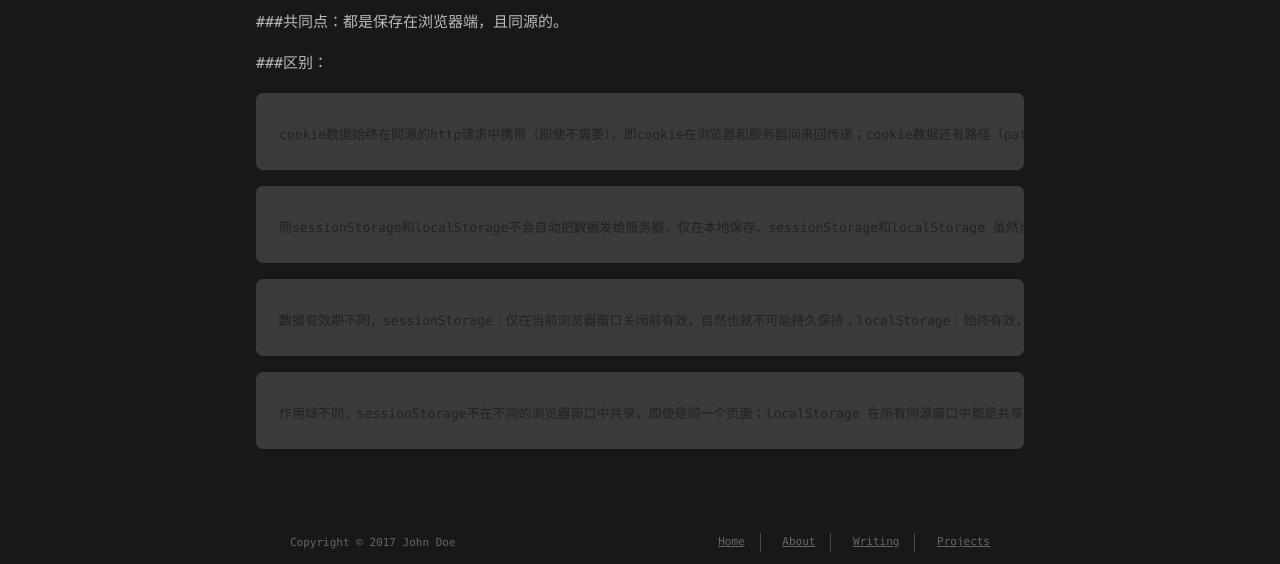
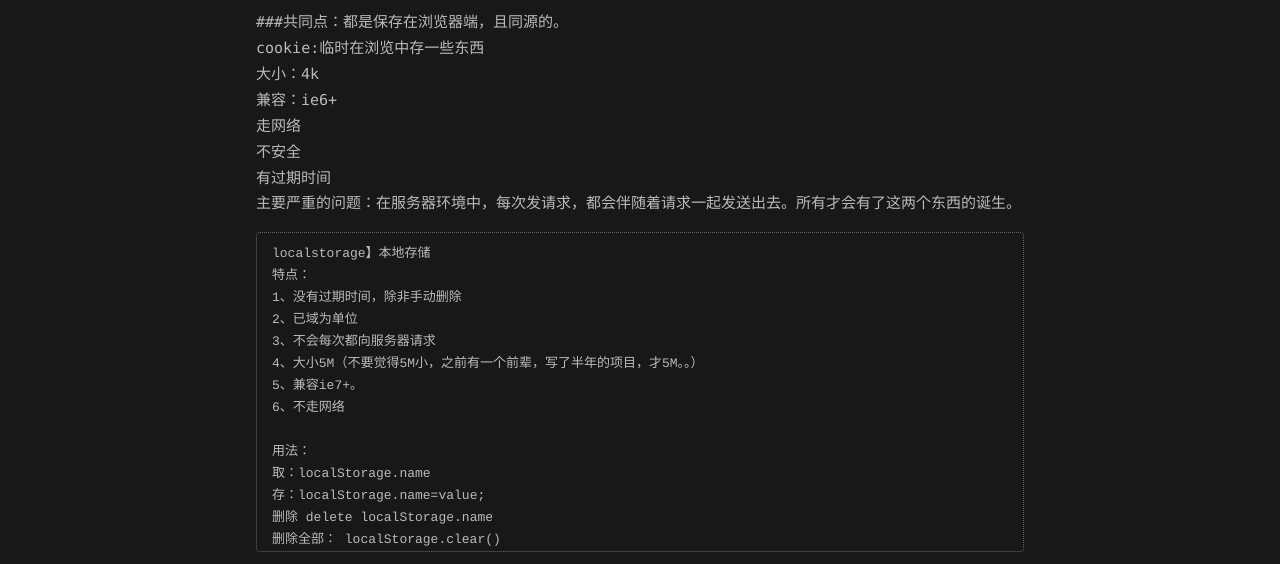
Before and after one commit to rubycountryside/rubycountryside.github.io, a plain HTML site: page 2017/11/14/first/index.html in a window 1280 px wide. Shown: the part 368-932 px from the top of the page. Drawn offline with Linux system fonts and the light colour scheme.

Commit message:
Site updated: 2017-11-14 21:21:03

```diff
--- a/2017/11/14/first/index.html
+++ b/2017/11/14/first/index.html
@@ -6,16 +6,16 @@
     <meta http-equiv="X-UA-Compatible" content="IE=edge">
     <meta name="HandheldFriendly" content="True">
     <meta name="viewport" content="width=device-width, initial-scale=1, maximum-scale=1" />
-    <meta name="description" content="###共同点：都是保存在浏览器端，且同源的。 ###区别： 1cookie数据始终在同源的http请求中携带（即使不需要），即cookie在浏览器和服务器间来回传递；cookie数据还有路径（path）的概念，可以限制cookie只属于某个路径下。存储大小限制也不同，cookie数据不能超过4k，同时因为每次http请求都会携带cookie，所以cookie只适合保存很小的数据，如会话标识。 1而">
+    <meta name="description" content="###共同点：都是保存在浏览器端，且同源的。cookie:临时在浏览中存一些东西       大小：4k       兼容：ie6+       走网络       不安全       有过期时间      主要严重的问题：在服务器环境中，每次发请求，都会伴随着请求一起发送出去。所有才会有了这两个东西的诞生。 localstorage】本地存储 特点： 1、没有过期时间，除非手动删除 2、已域为单">
 <meta property="og:type" content="article">
 <meta property="og:title" content="cookies，sessionStorage和localStorage的区别">
 <meta property="og:url" content="http://yoursite.com/2017/11/14/first/index.html">
 <meta property="og:site_name" content="Hexo">
-<meta property="og:description" content="###共同点：都是保存在浏览器端，且同源的。 ###区别： 1cookie数据始终在同源的http请求中携带（即使不需要），即cookie在浏览器和服务器间来回传递；cookie数据还有路径（path）的概念，可以限制cookie只属于某个路径下。存储大小限制也不同，cookie数据不能超过4k，同时因为每次http请求都会携带cookie，所以cookie只适合保存很小的数据，如会话标识。 1而">
-<meta property="og:updated_time" content="2017-11-14T12:59:34.000Z">
+<meta property="og:description" content="###共同点：都是保存在浏览器端，且同源的。cookie:临时在浏览中存一些东西       大小：4k       兼容：ie6+       走网络       不安全       有过期时间      主要严重的问题：在服务器环境中，每次发请求，都会伴随着请求一起发送出去。所有才会有了这两个东西的诞生。 localstorage】本地存储 特点： 1、没有过期时间，除非手动删除 2、已域为单">
+<meta property="og:updated_time" content="2017-11-14T13:20:50.000Z">
 <meta name="twitter:card" content="summary">
 <meta name="twitter:title" content="cookies，sessionStorage和localStorage的区别">
-<meta name="twitter:description" content="###共同点：都是保存在浏览器端，且同源的。 ###区别： 1cookie数据始终在同源的http请求中携带（即使不需要），即cookie在浏览器和服务器间来回传递；cookie数据还有路径（path）的概念，可以限制cookie只属于某个路径下。存储大小限制也不同，cookie数据不能超过4k，同时因为每次http请求都会携带cookie，所以cookie只适合保存很小的数据，如会话标识。 1而">
+<meta name="twitter:description" content="###共同点：都是保存在浏览器端，且同源的。cookie:临时在浏览中存一些东西       大小：4k       兼容：ie6+       走网络       不安全       有过期时间      主要严重的问题：在服务器环境中，每次发请求，都会伴随着请求一起发送出去。所有才会有了这两个东西的诞生。 localstorage】本地存储 特点： 1、没有过期时间，除非手动删除 2、已域为单">
 
 
 
@@ -163,9 +163,23 @@
 
 
   <div class="content" itemprop="articleBody">
-    <p>###共同点：都是保存在浏览器端，且同源的。</p>
-<p>###区别：</p>
-<figure class="highlight bash"><table><tr><td class="gutter"><pre><span class="line">1</span><br></pre></td><td class="code"><pre><span class="line">cookie数据始终在同源的http请求中携带（即使不需要），即cookie在浏览器和服务器间来回传递；cookie数据还有路径（path）的概念，可以限制cookie只属于某个路径下。存储大小限制也不同，cookie数据不能超过4k，同时因为每次http请求都会携带cookie，所以cookie只适合保存很小的数据，如会话标识。</span><br></pre></td></tr></table></figure>
+    <p>###共同点：都是保存在浏览器端，且同源的。<br>cookie:临时在浏览中存一些东西<br>       大小：4k<br>       兼容：ie6+<br>       走网络<br>       不安全<br>       有过期时间<br>      主要严重的问题：在服务器环境中，每次发请求，都会伴随着请求一起发送出去。所有才会有了这两个东西的诞生。</p>
+<pre><code>localstorage】本地存储
+特点：
+1、没有过期时间，除非手动删除
+2、已域为单位
+3、不会每次都向服务器请求
+4、大小5M（不要觉得5M小，之前有一个前辈，写了半年的项目，才5M。。）
+5、兼容ie7+。
+6、不走网络
+
+用法：
+取：localStorage.name
+存：localStorage.name=value;
+删除 delete localStorage.name
+删除全部： localStorage.clear()
+</code></pre><p>###区别：</p>
+<p>cookie数据始终在同源的http请求中携带（即使不需要），即cookie在浏览器和服务器间来回传递；cookie数据还有路径（path）的概念，可以限制cookie只属于某个路径下。存储大小限制也不同，cookie数据不能超过4k，同时因为每次http请求都会携带cookie，所以cookie只适合保存很小的数据，如会话标识。</p>
 <figure class="highlight bash"><table><tr><td class="gutter"><pre><span class="line">1</span><br></pre></td><td class="code"><pre><span class="line">而sessionStorage和localStorage不会自动把数据发给服务器，仅在本地保存。sessionStorage和localStorage 虽然也有存储大小的限制，但比cookie大得多，可以达到5M或更大。</span><br></pre></td></tr></table></figure>
 <figure class="highlight bash"><table><tr><td class="gutter"><pre><span class="line">1</span><br></pre></td><td class="code"><pre><span class="line">数据有效期不同，sessionStorage：仅在当前浏览器窗口关闭前有效，自然也就不可能持久保持；localStorage：始终有效，窗口或浏览器关闭也一直保存，因此用作持久数据；cookie只在设置的cookie过期时间之前一直有效，即使窗口或浏览器关闭。</span><br></pre></td></tr></table></figure>
 <figure class="highlight bash"><table><tr><td class="gutter"><pre><span class="line">1</span><br></pre></td><td class="code"><pre><span class="line">作用域不同，sessionStorage不在不同的浏览器窗口中共享，即使是同一个页面；localStorage 在所有同源窗口中都是共享的；cookie也是在所有同源窗口中都是共享的。Web Storage 支持事件通知机制，可以将数据更新的通知发送给监听者。Web Storage 的 api 接口使用更方便。</span><br></pre></td></tr></table></figure>
```
